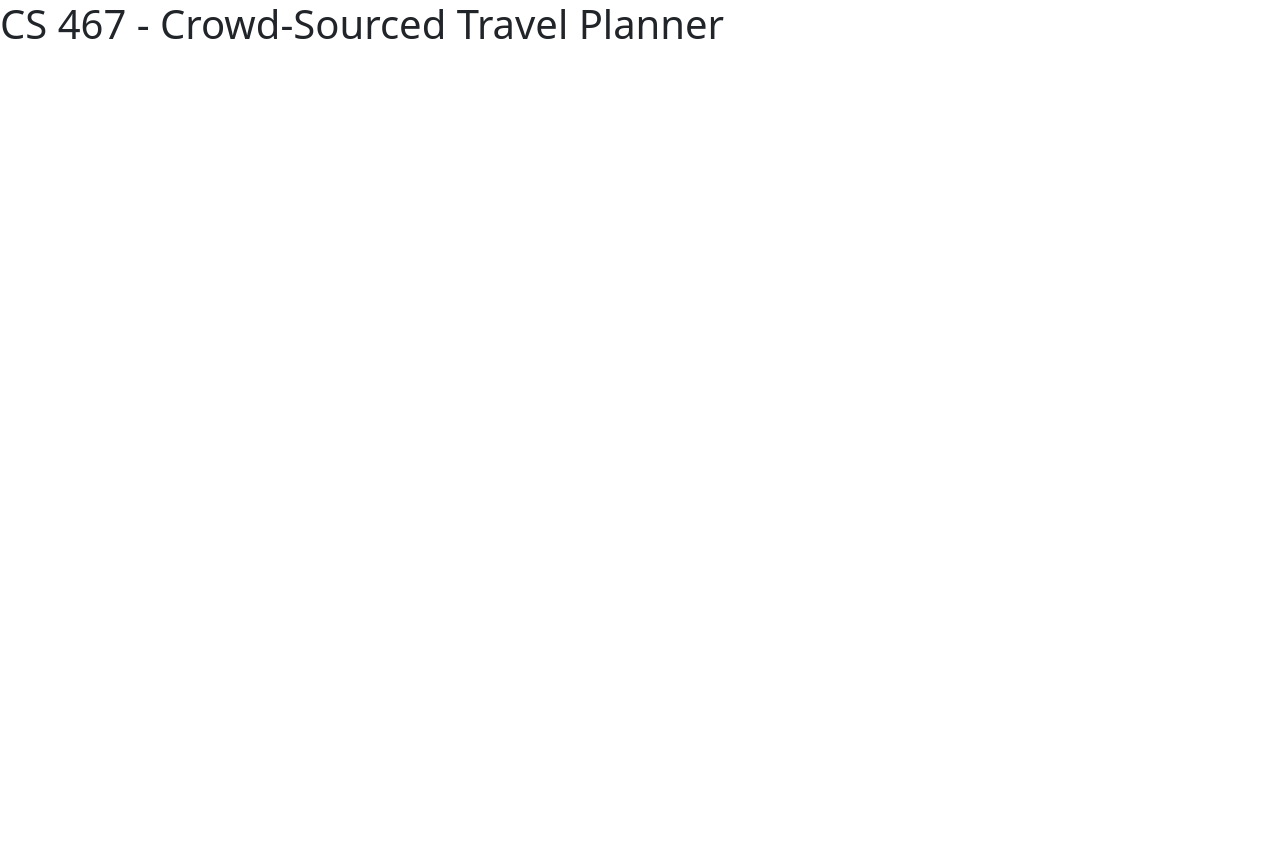
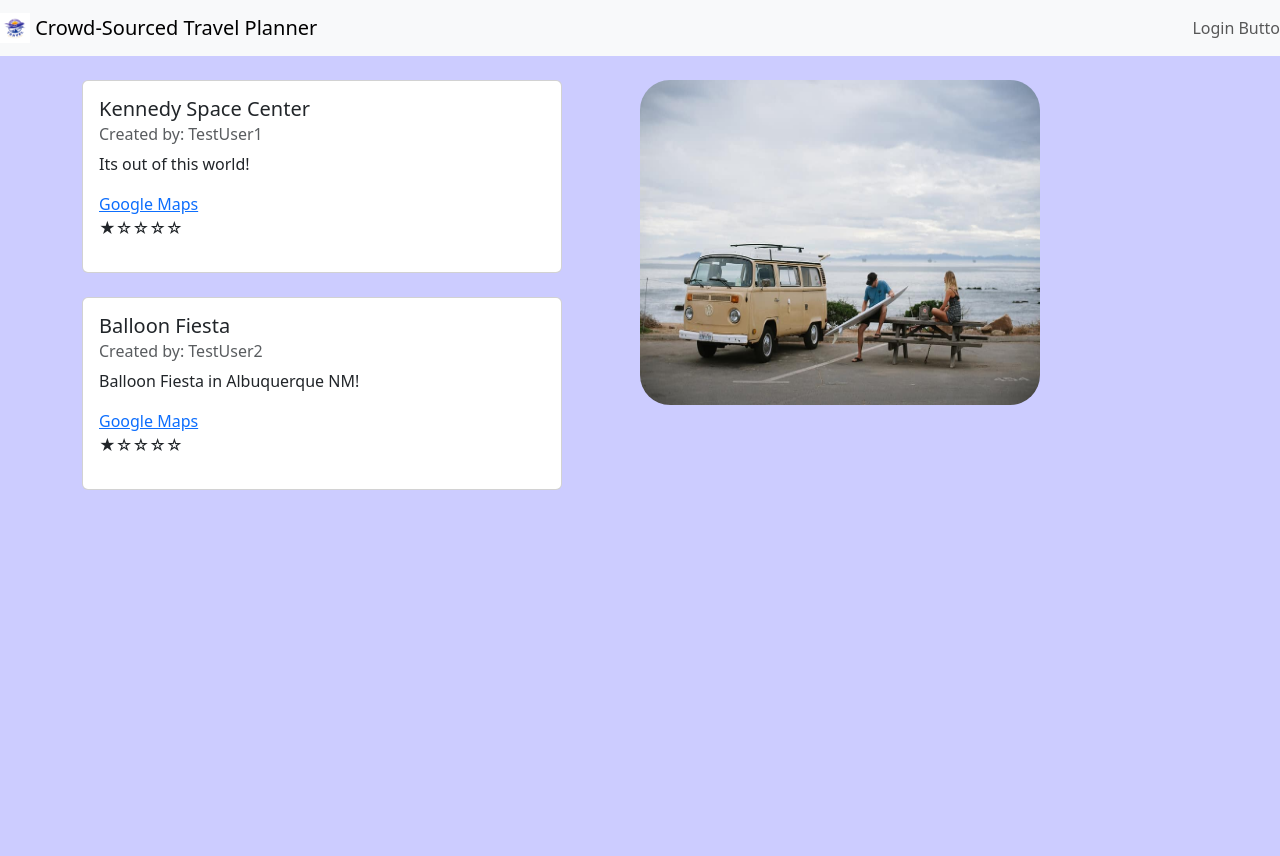
Before and after one commit to edwardday7/cs467-travel-planner, a Flask app: template app/templates/home.html in a window 1280 px wide. Before the commit the page ends 39 px from the top, so only its background shows below. Run offline with Flask 3, Linux system fonts and the light colour scheme; the template is opened without the code that fills it: values that come from a table or form of the project are taken from there, others are empty.

Commit message:
Updated routes/home, added some placeholder pictures

```diff
--- a/app/templates/home.html
+++ b/app/templates/home.html
@@ -5,5 +5,70 @@ Home Page
 {% endblock %}
 
 {% block content %}
-<h1>CS 467 - Crowd-Sourced Travel Planner</h1>
+
+<!-- Image and text -->
+<nav class="navbar navbar-light bg-light">
+    <a class="navbar-brand" href="#">
+      <img src="{{ url_for('static', filename='logo.jpg')}}" width="30" height="30" class="d-inline-block align-top" alt="">
+      <!-- Image by <a href="https://www.freepik.com/free-vector/detailed-travel-logo_9472418.htm">Freepik</a> -->
+      Crowd-Sourced Travel Planner
+    </a>
+    <span class="navbar-text">
+        Login Butto
+    </span>
+  </nav>
+
+
+<style>
+    body {background-color: #CCCCFF;}
+
+    html, body {
+        height: 100%;
+        margin: 0;
+        padding: 0;
+    }
+
+    .container {
+        height: 100%;
+        display: flex;
+    }
+
+    .half {
+        flex-basis: 50%;
+
+    }
+
+    img.rounded-corners {
+        border-radius: 30px;
+    }
+</style>
+
+<div class="container">
+    <div class="half">
+        <!-- Content for the left half of the page -->
+        {% for experience in experiences %}
+        <br>
+        <div class="card" style="width: 30rem;">
+            <div class="card-body">
+              <h5 class="card-title">{{ experience.title }}</h5>
+              <h6 class="card-subtitle mb-2 text-muted">Created by: {{ experience.user_username }}</h6>
+              <p class="card-text">{{experience.description}}</p>
+              <a href="https://www.google.com/maps/search/?api=1&query={{ experience.latitude}},{{ experience.longitude}}" class="card-link">Google Maps</a>
+
+              <p>&#9733;&#9734;&#9734;&#9734;&#9734;</p>
+            </div>
+          </div>
+
+        {% endfor %}
+    </div>
+    <div class="half">
+        <br>
+        <!-- Content for the right half of the page -->
+        <img src="{{ url_for('static', filename='vw.jpeg')}}"
+        width="400"
+        height="325"
+        class="rounded-corners" />
+    </div>
+</div>
+
 {% endblock %}
```
Also changed, not shown: app/routes/routes.py (+8 -1 lines), app/static/logo.jpg (added), app/static/vw.jpeg (added).
